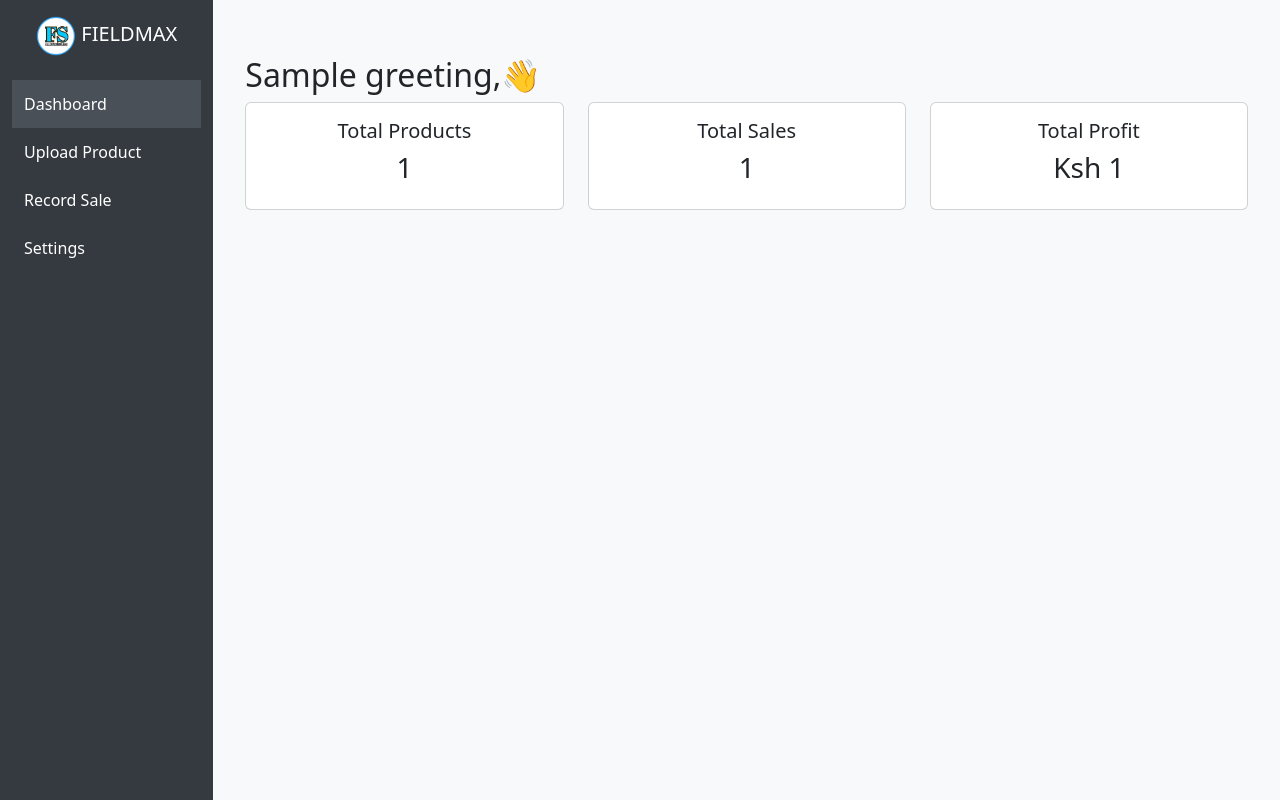
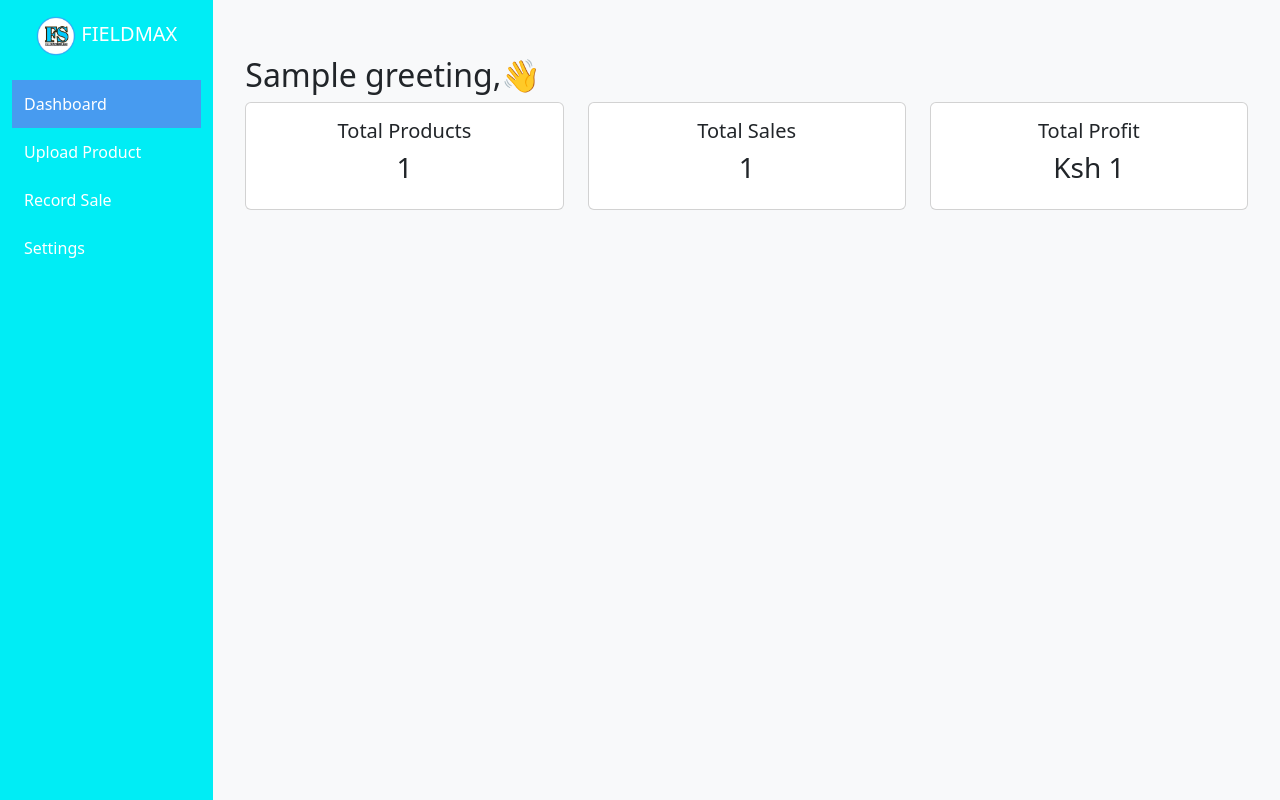
Before and after one commit to Vincentchirchir/fieldmax-sales-app, a Flask app: template templates/dashboard.html in a window 1280 px wide. Run offline with Flask 3, Linux system fonts and the light colour scheme; the template is opened without the code that fills it: most values are stand-ins (such as "Sample title", 1, 10 or a date in 2020); some libraries are stand-ins or nearby versions.

Commit message:
Update dashboard.html

```diff
--- a/templates/dashboard.html
+++ b/templates/dashboard.html
@@ -11,7 +11,7 @@
         }
         .sidebar {
             height: 100vh;
-            background-color: #343a40;
+            background-color: hwb(182 0% 4%);
             padding-top: 1rem;
         }
         .sidebar a {
@@ -22,7 +22,7 @@
         }
         .sidebar a:hover,
         .sidebar a.active {
-            background-color: #495057;
+            background-color: #479bf0;
         }
         .content {
             padding: 2rem;
```
